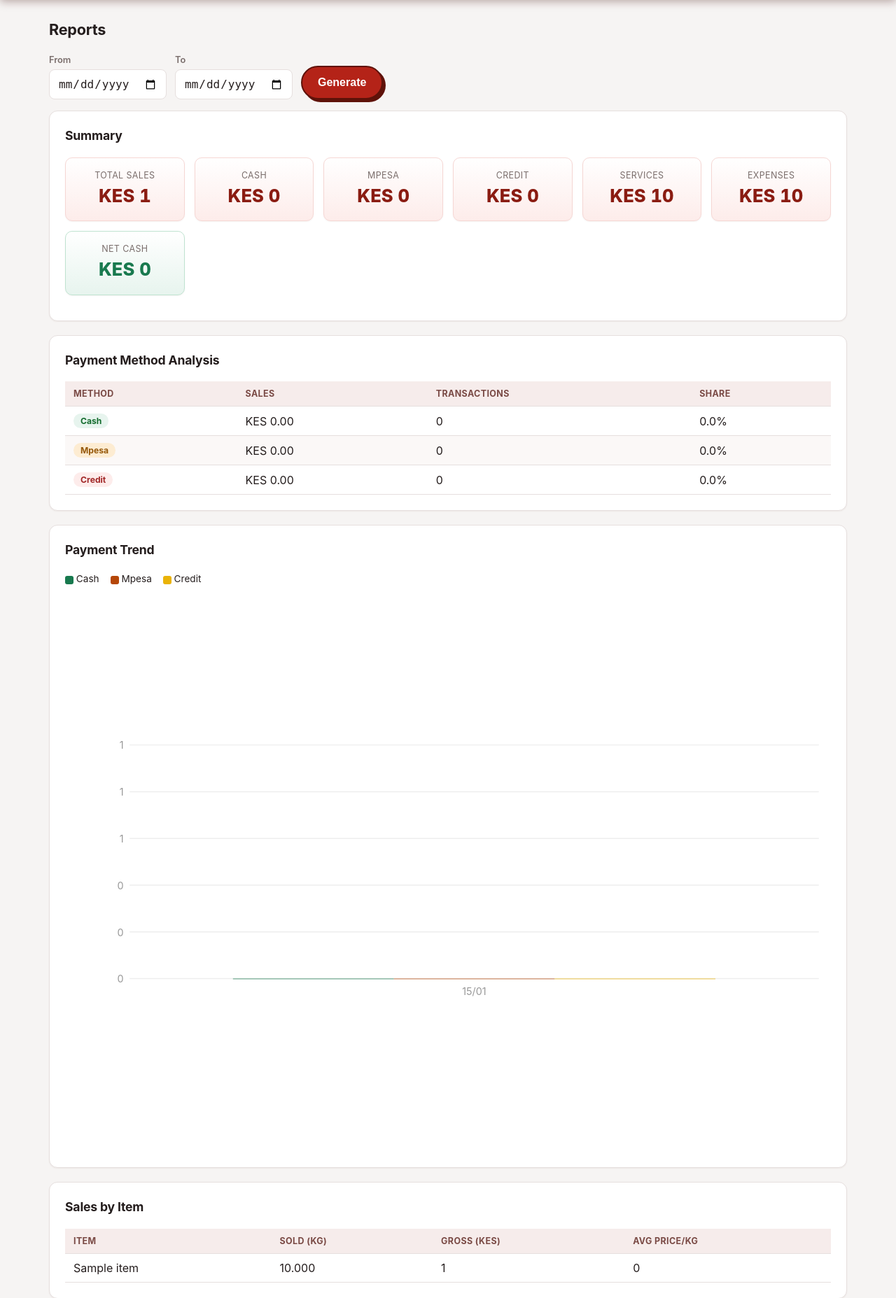
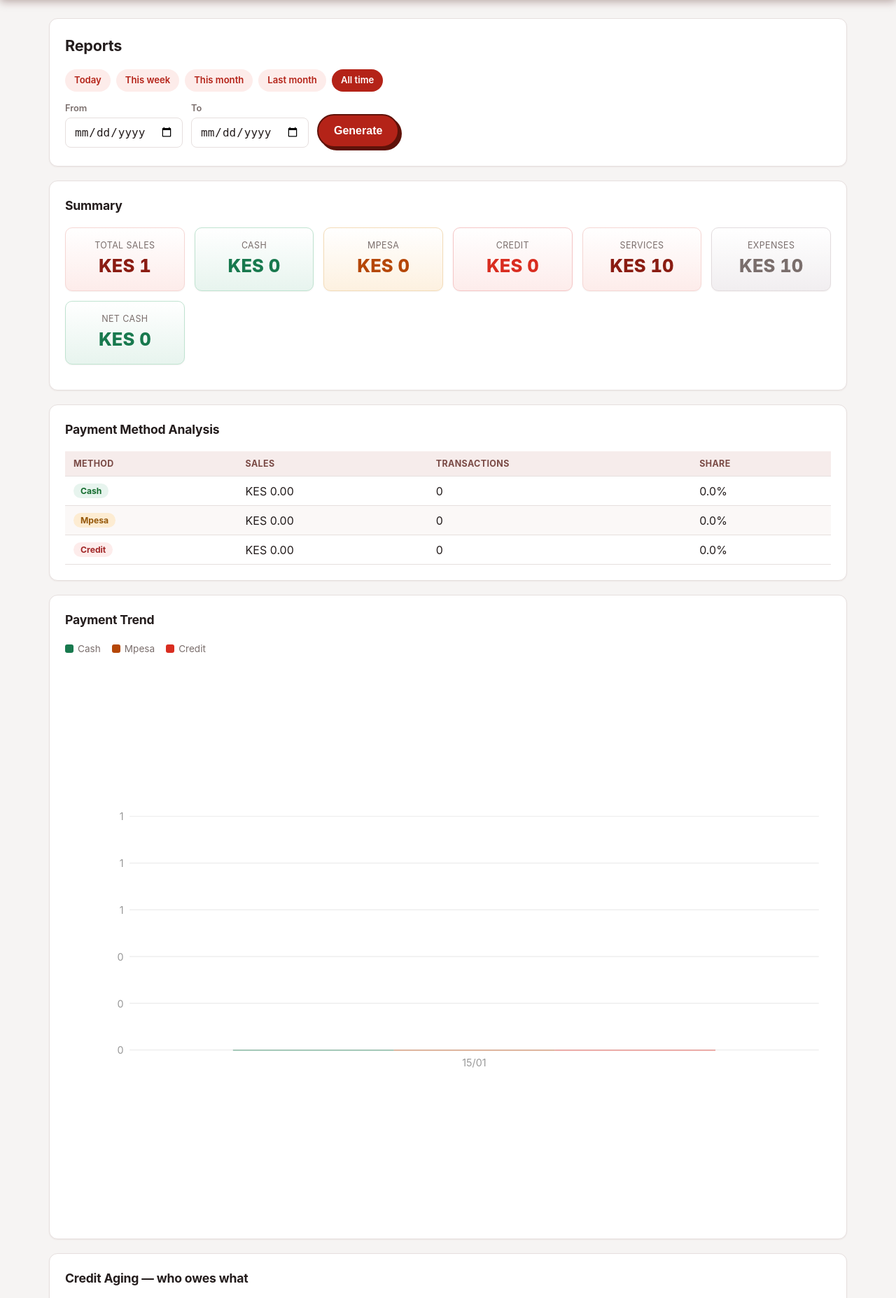
Before and after one commit to hamisi99-03/hi_frontoffice, a Django app: page /manage/reports/ in a window 1280 px wide. Shown: the part 85-1940 px from the top of the page at 70% size. Run offline with Django 5.2, Linux system fonts and the light colour scheme; a user stored in the database is signed in; tables that the repository leaves empty hold one stand-in row (values such as "Sample post").

Commit message:
Add report date presets, credit aging, expense and cashier breakdowns

```diff
--- a/sales/templates/base.html
+++ b/sales/templates/base.html
@@ -16,6 +16,14 @@
     --red: #d92d20;
     --red-soft: #fdeceb;
     --amber: #b54708;
+    --green-dark: #14704a;
+    --ink-soft: #7a6e6c;
+    --cash: #18794e;
+    --cash-soft: #e7f4ee;
+    --mpesa: #b54708;
+    --credit: #d92d20;
+    --credit-soft: #fdeceb;
+    --font-body: -apple-system, BlinkMacSystemFont, "Segoe UI", Roboto, "Helvetica Neue", Arial, sans-serif;
     --bg: #f6f4f3;
     --card: #ffffff;
     --border: #e6dfde;
--- a/sales/templates/sales/admin/reports.html
+++ b/sales/templates/sales/admin/reports.html
@@ -2,9 +2,16 @@
 {% block title %}Reports - {{ COMPANY_NAME }}{% endblock %}
 {% block content %}
 
+<div class="card">
   <h2>Reports</h2>
 
-<form method="get" class="inline" style="margin-bottom:16px;">
+  <div class="date-presets">
+    {% for preset in date_presets %}
+      <a href="{{ preset.url }}" class="preset-pill{% if preset.active %} active{% endif %}">{{ preset.label }}</a>
+    {% endfor %}
+  </div>
+
+  <form method="get" class="inline report-filter-form">
     <div class="field"><label>From</label><input type="date" name="date_from" value="{{ date_from }}"></div>
     <div class="field"><label>To</label><input type="date" name="date_to" value="{{ date_to }}"></div>
     <button type="submit">Generate</button>
@@ -14,21 +21,22 @@
   </form>
 
   {% if date_from or date_to %}
-<div style="text-align:right; margin-bottom:8px;">
-  <a href="{% url 'admin_reports_export' %}?{{ query_string }}" style="display:inline-block; background:var(--green); color:#fff; border:2px solid #0d5a38; border-radius:30px; box-shadow:#0d5a38 4px 4px 0 0; padding:0 20px; line-height:40px; font-weight:700; text-decoration:none;">Download CSV</a>
-  <button onclick="window.print()" class="secondary" style="margin-left:8px;">Print</button>
+  <div class="report-actions no-print">
+    <a href="{% url 'admin_reports_export' %}?{{ query_string }}" class="btn success">Download CSV</a>
+    <button onclick="window.print()" class="secondary">Print</button>
   </div>
   {% endif %}
+</div>
 
 <div class="card">
   <h3>Summary</h3>
   <div class="grid">
     <div class="stat"><div class="label">Total Sales</div><div class="value">KES {{ summary.total }}</div></div>
-    <div class="stat"><div class="label">Cash</div><div class="value">KES {{ summary.cash }}</div></div>
-    <div class="stat"><div class="label">Mpesa</div><div class="value">KES {{ summary.mpesa }}</div></div>
-    <div class="stat"><div class="label">Credit</div><div class="value">KES {{ summary.credit }}</div></div>
+    <div class="stat stat--cash"><div class="label">Cash</div><div class="value">KES {{ summary.cash }}</div></div>
+    <div class="stat stat--mpesa"><div class="label">Mpesa</div><div class="value">KES {{ summary.mpesa }}</div></div>
+    <div class="stat stat--credit"><div class="label">Credit</div><div class="value">KES {{ summary.credit }}</div></div>
     <div class="stat"><div class="label">Services</div><div class="value">KES {{ services_total }}</div></div>
-    <div class="stat"><div class="label">Expenses</div><div class="value">KES {{ expenses_total }}</div></div>
+    <div class="stat stat--expense"><div class="label">Expenses</div><div class="value">KES {{ expenses_total }}</div></div>
     <div class="stat net"><div class="label">Net Cash</div><div class="value">KES {{ net }}</div></div>
   </div>
 </div>
@@ -47,6 +55,8 @@
         <td>{{ p.count }}</td>
         <td>{{ p.pct }}</td>
       </tr>
+      {% empty %}
+      <tr><td colspan="4" class="empty">No sales data in this date range.</td></tr>
       {% endfor %}
     </tbody>
   </table>
@@ -54,12 +64,80 @@
 
 <div class="card">
   <h3>Payment Trend</h3>
-  <div style="display:flex; gap:16px; flex-wrap:wrap; margin-bottom:8px;">
-    <span style="font-size:0.85em;"><span style="display:inline-block;width:12px;height:12px;background:#18794e;border-radius:3px;vertical-align:middle;"></span> Cash</span>
-    <span style="font-size:0.85em;"><span style="display:inline-block;width:12px;height:12px;background:#b54708;border-radius:3px;vertical-align:middle;"></span> Mpesa</span>
-    <span style="font-size:0.85em;"><span style="display:inline-block;width:12px;height:12px;background:#eab308;border-radius:3px;vertical-align:middle;"></span> Credit</span>
+  <div class="chart-legend">
+    <span class="legend-item"><span class="swatch swatch--cash"></span>Cash</span>
+    <span class="legend-item"><span class="swatch swatch--mpesa"></span>Mpesa</span>
+    <span class="legend-item"><span class="swatch swatch--credit"></span>Credit</span>
   </div>
   {{ payment_chart|safe }}
+</div>
+
+<div class="card">
+  <h3>Credit Aging &mdash; who owes what</h3>
+  <p class="section-note">
+    Current outstanding balances across all customers, independent of the date filter above &mdash;
+    this reflects money owed <em>right now</em>, not just credit sold in the selected range.
+  </p>
+  <table>
+    <thead>
+      <tr><th>Customer</th><th>Balance Owed</th><th>Oldest Unpaid Sale</th><th>Days Outstanding</th><th>Status</th></tr>
+    </thead>
+    <tbody>
+      {% for d in debtors %}
+      <tr>
+        <td>{{ d.customer_name }}</td>
+        <td>KES {{ d.balance|floatformat:2 }}</td>
+        <td>{{ d.oldest_sale_date }}</td>
+        <td>{{ d.days_outstanding }}</td>
+        <td><span class="badge badge--{{ d.bucket_class }}">{{ d.bucket_label }}</span></td>
+      </tr>
+      {% empty %}
+      <tr><td colspan="5" class="empty">No outstanding credit balances.</td></tr>
+      {% endfor %}
+    </tbody>
+  </table>
+</div>
+
+<div class="card">
+  <h3>Expense Breakdown</h3>
+  <table>
+    <thead>
+      <tr><th>Description</th><th>Total (KES)</th><th>Times Recorded</th></tr>
+    </thead>
+    <tbody>
+      {% for e in expense_breakdown %}
+      <tr>
+        <td>{{ e.description }}</td>
+        <td>KES {{ e.total|floatformat:2 }}</td>
+        <td>{{ e.count }}</td>
+      </tr>
+      {% empty %}
+      <tr><td colspan="3" class="empty">No expenses recorded in this date range.</td></tr>
+      {% endfor %}
+    </tbody>
+  </table>
+</div>
+
+<div class="card">
+  <h3>Sales &amp; Expenses by Cashier</h3>
+  <table>
+    <thead>
+      <tr><th>Cashier</th><th>Sales Recorded</th><th>Sales Total (KES)</th><th>Expenses Recorded</th><th>Expenses Total (KES)</th></tr>
+    </thead>
+    <tbody>
+      {% for c in cashier_breakdown %}
+      <tr>
+        <td>{{ c.username }}</td>
+        <td>{{ c.sale_count }}</td>
+        <td>KES {{ c.sale_total|floatformat:2 }}</td>
+        <td>{{ c.expense_count }}</td>
+        <td>KES {{ c.expense_total|floatformat:2 }}</td>
+      </tr>
+      {% empty %}
+      <tr><td colspan="5" class="empty">No activity in this date range.</td></tr>
+      {% endfor %}
+    </tbody>
+  </table>
 </div>
 
 <div class="card">
@@ -82,7 +160,7 @@
         <td>
           {% if row.total_kg and row.total_kg > 0 %}
             {% widthratio row.total_gross row.total_kg 1 %}
-          {% else %}—{% endif %}
+          {% else %}&mdash;{% endif %}
         </td>
       </tr>
       {% empty %}
@@ -94,10 +172,10 @@
 
 <div class="card">
   <h3>Stock Analysis</h3>
-  <div style="display:flex; gap:16px; flex-wrap:wrap; margin-bottom:8px;">
-    <span style="font-size:0.85em;"><span style="display:inline-block;width:12px;height:12px;background:#18794e;border-radius:3px;vertical-align:middle;"></span> Opening (kg)</span>
-    <span style="font-size:0.85em;"><span style="display:inline-block;width:12px;height:12px;background:#eab308;border-radius:3px;vertical-align:middle;"></span> Sold (kg)</span>
-    <span style="font-size:0.85em;"><span style="display:inline-block;width:12px;height:12px;background:#b54708;border-radius:3px;vertical-align:middle;"></span> Remaining (kg)</span>
+  <div class="chart-legend">
+    <span class="legend-item"><span class="swatch swatch--opening"></span>Opening (kg)</span>
+    <span class="legend-item"><span class="swatch swatch--credit"></span>Sold (kg)</span>
+    <span class="legend-item"><span class="swatch swatch--mpesa"></span>Remaining (kg)</span>
   </div>
   {% if has_stock_data %}
     {{ stock_chart|safe }}
@@ -106,4 +184,42 @@
   {% endif %}
 </div>
 
+<style>
+  .date-presets { display: flex; gap: 8px; flex-wrap: wrap; margin-bottom: 14px; }
+  .preset-pill {
+    font-size: 0.82em; font-weight: 600; text-decoration: none; color: var(--primary);
+    background: var(--primary-soft); padding: 6px 13px; border-radius: 999px;
+  }
+  .preset-pill:hover { background: var(--border); }
+  .preset-pill.active { background: var(--primary); color: white; }
+
+  .report-filter-form { margin-bottom: 4px; }
+  .report-actions { display: flex; gap: 10px; justify-content: flex-end; margin-top: 12px; }
+
+  .btn {
+    display: inline-block; text-decoration: none; border-radius: 8px;
+    padding: 10px 18px; font-size: 0.94em; font-weight: 600; font-family: var(--font-body);
+  }
+  .btn.success { background: var(--green); color: white; }
+  .btn.success:hover { background: var(--green-dark); }
+
+  .section-note { font-size: 0.86em; color: var(--ink-soft); margin: -4px 0 4px; }
+
+  .chart-legend { display: flex; gap: 16px; flex-wrap: wrap; margin-bottom: 10px; }
+  .legend-item { font-size: 0.85em; color: var(--ink-soft); display: inline-flex; align-items: center; gap: 6px; }
+  .swatch { display: inline-block; width: 12px; height: 12px; border-radius: 3px; }
+  .swatch--cash { background: var(--cash); }
+  .swatch--mpesa { background: var(--mpesa); }
+  .swatch--credit { background: var(--credit); }
+  .swatch--opening { background: var(--primary); }
+
+  .badge--fresh { background: var(--cash-soft); color: var(--cash); }
+  .badge--watch { background: var(--credit-soft); color: var(--credit); }
+  .badge--overdue { background: var(--red-soft); color: var(--red); }
+
+  @media print {
+    .date-presets, .report-filter-form { display: none !important; }
+  }
+</style>
+
 {% endblock %}
```
Also changed, not shown: sales/views_admin.py (+151 -5 lines). Lines whose indentation alone changed are shown as unchanged.
